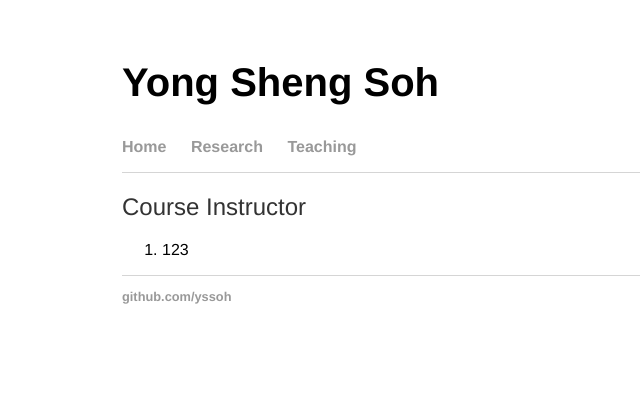
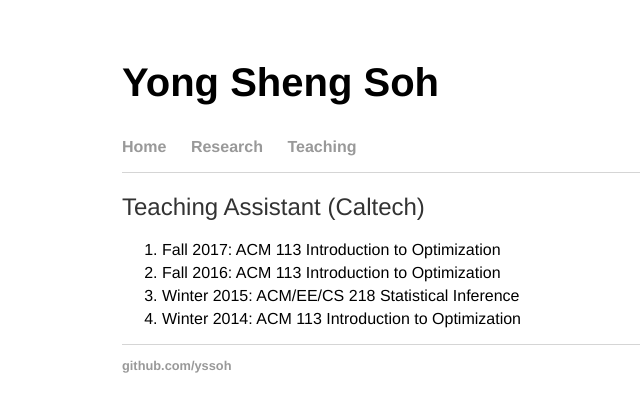
Before and after one commit to yssoh/yssoh.github.io, a Jekyll site: the page built from teaching/index.html, in a window 1280 px wide. Shown: the top 412 px of the page, without its empty margins (6-646 px from the left). Built offline with Jekyll 4.4.1, drawn with Linux system fonts in a browser that asks for light colours.

Commit message:
Fill in content

```diff
--- a/teaching/index.html
+++ b/teaching/index.html
@@ -4,8 +4,11 @@ title: Yong Sheng Soh
 ---
 
 <div class="blurb">
-  <h2>Course Instructor</h2>
+  <h2>Teaching Assistant (Caltech)</h2>
   <ol>
-    <li>123</li>
+	<li>Fall 2017: ACM 113 Introduction to Optimization</li>
+	<li>Fall 2016: ACM 113 Introduction to Optimization</li>
+	<li>Winter 2015: ACM/EE/CS 218 Statistical Inference</li>
+	<li>Winter 2014: ACM 113 Introduction to Optimization</li>
   </ol>
 </div><!-- /.blurb -->
```
Also changed, not shown: index.html (+6 -2 lines), research/index.html (added, +49 -0 lines), old_index.html (renamed from index2.html).
